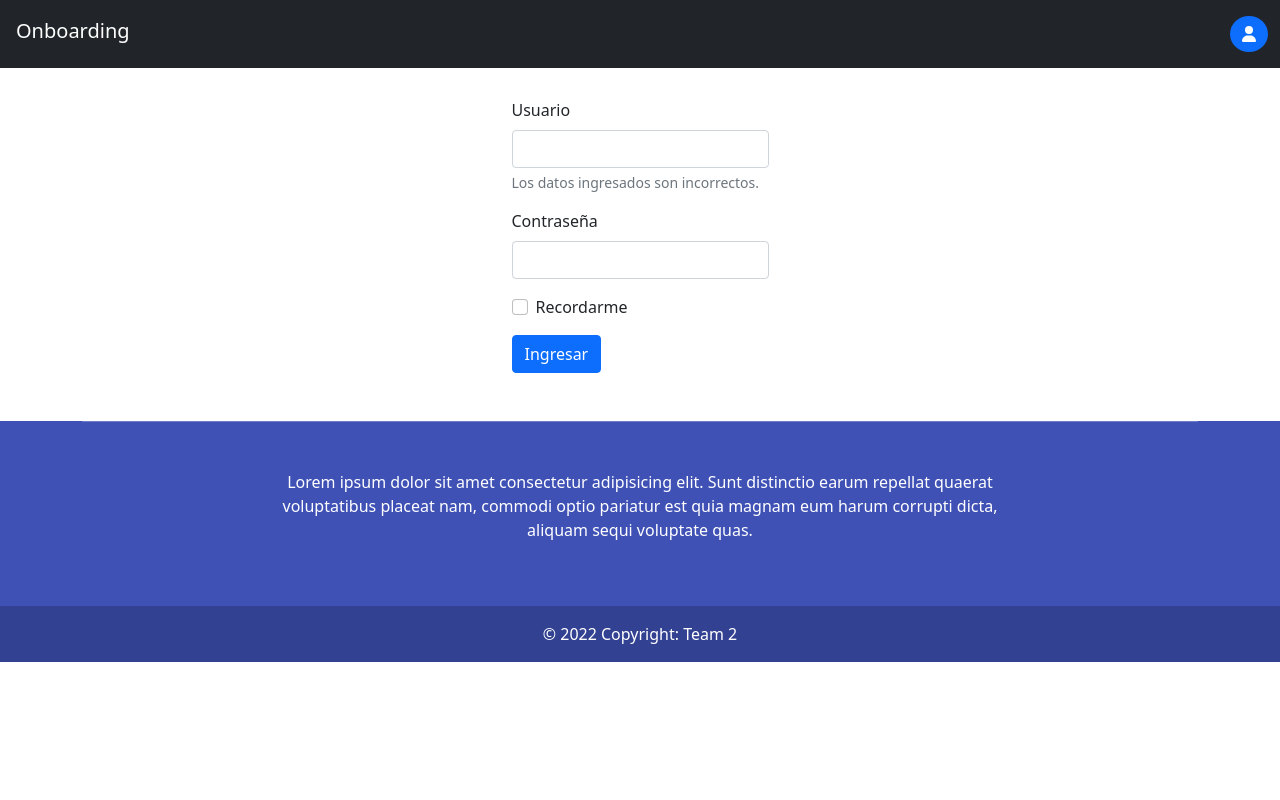
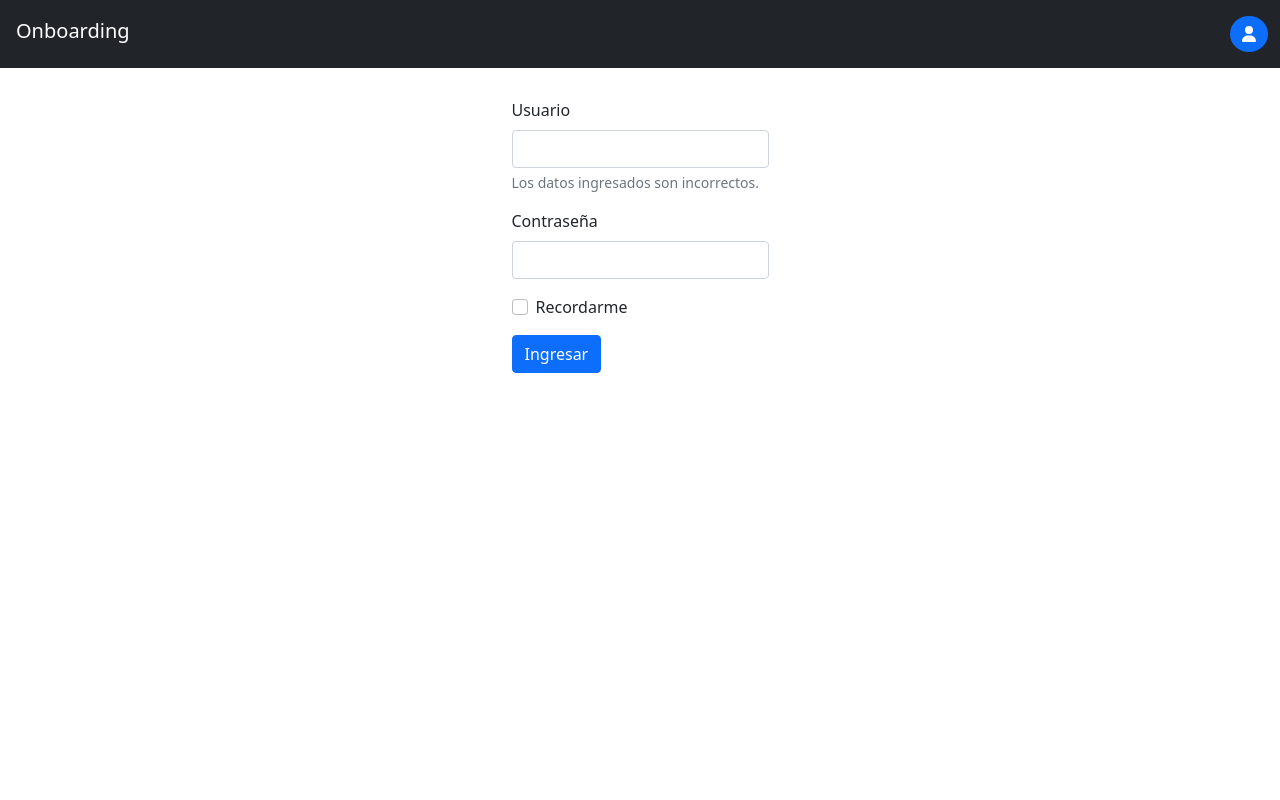
Before and after one commit to Telecom-Tech-Station-Hackaton-Team-2/Frontend, a React (Create React App) app: page / in a window 1280 px wide. Shown: the top 800 px of the page. Built offline with nearby package versions, Linux system fonts and the light colour scheme.

Commit message:
Ahora si el ultimo commit

```diff
--- a/src/components/NavBar.jsx
+++ b/src/components/NavBar.jsx
@@ -49,11 +49,6 @@ const NavBar = () => {
               <li className="navbar_li nav-item">
                 <Link to="/accesos" className="nav-link">
                   Accesos
-                </Link>
-              </li>
-              <li className="navbar_li nav-item">
-                <Link to="/organigrama" className="nav-link">
-                  Organigrama
                 </Link>
               </li>
             </ul>
--- a/src/components/footer/Footer.jsx
+++ b/src/components/footer/Footer.jsx
@@ -15,10 +15,7 @@ const Footer = () => {
             <div className="row d-flex justify-content-center">
               <div className="col-lg-8">
                 <p>
-                  Lorem ipsum dolor sit amet consectetur adipisicing elit. Sunt
-                  distinctio earum repellat quaerat voluptatibus placeat nam,
-                  commodi optio pariatur est quia magnam eum harum corrupti
-                  dicta, aliquam sequi voluptate quas.
+                  Gestion de Capacitaciones y Accesos
                 </p>
               </div>
             </div>
--- a/src/components/loginForm/LoginForm.jsx
+++ b/src/components/loginForm/LoginForm.jsx
@@ -26,7 +26,7 @@ function LoginForm() {
 
   return (
     <>
-      <div className="form-container">
+      <div className="form-container main-wrapper">
         <form form ref={formRef} onSubmit={handleSubmit}>
           <div className="mb-3">
             <label htmlFor="user" className="form-label">
--- a/src/components/profile/Profile.jsx
+++ b/src/components/profile/Profile.jsx
@@ -13,7 +13,7 @@ function Profile(props) {
 
   if (localStorage.getItem("access_token")) {
     return (
-      <div>
+      <div className="main-wrapper">
         <div>
           <h1>Mi Perfil</h1>
         </div>
--- a/src/components/welcome/Welcome.jsx
+++ b/src/components/welcome/Welcome.jsx
@@ -7,7 +7,7 @@ import orga from './orga.png'
 
 function Welcome() {
     return (
-        <div className="container">
+        <div className="container main-wrapper">
             <h1>¡Bienvenido!</h1>
             <div className="row">
               <div className="col-md-4 col-12 mt-2">
--- a/src/index.css
+++ b/src/index.css
@@ -5,5 +5,5 @@
 }
 
 .main-wrapper {
-  height: 100vh;
+  height: 90vh;
 }
```
